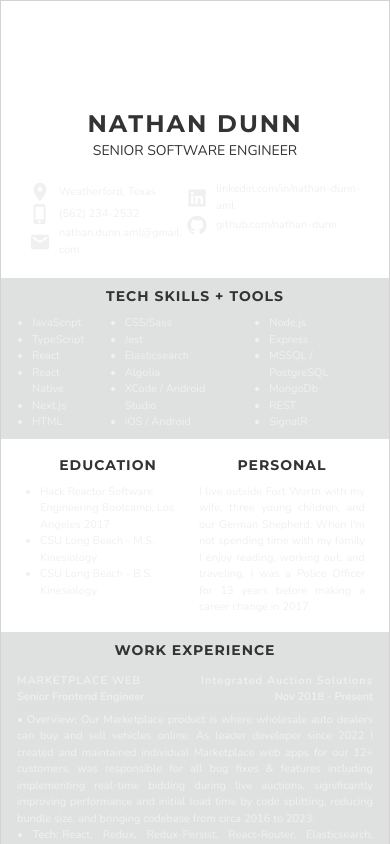
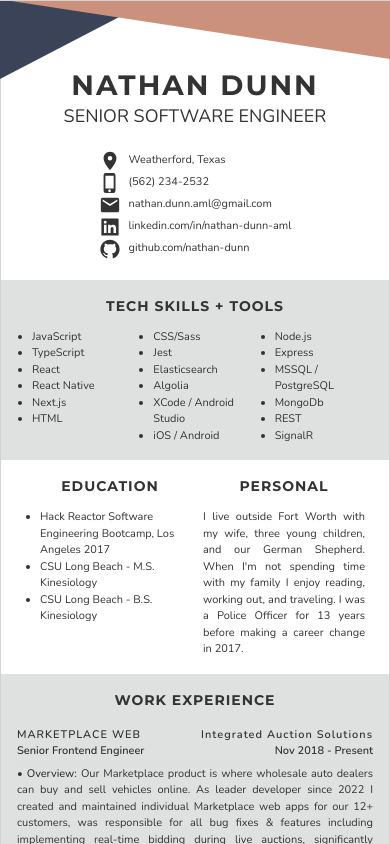
Before and after one commit to nathan-dunn/resume, a React (Create React App) app: page / in a window 390 px wide. Shown: the top 844 px of the page. Built offline with nearby package versions, Linux system fonts and the light colour scheme.

Commit message:
Finishing mobile

```diff
--- a/package.json
+++ b/package.json
@@ -32,6 +32,7 @@
     "react-scripts": "5.0.1",
     "sass": "^1.65.1",
     "typescript": "^4.9.5",
+    "usehooks-ts": "^2.9.1",
     "web-vitals": "^2.1.4"
   },
   "eslintConfig": {
--- a/src/components/Contact.tsx
+++ b/src/components/Contact.tsx
@@ -1,5 +1,6 @@
 import React from 'react';
 import { Flex, Box, Text, Link, VStack, HStack } from '@chakra-ui/react';
+import { useWindowSize } from 'usehooks-ts';
 import { SectionHeader } from './SectionHeader';
 import { data } from '../config';
 
@@ -35,7 +36,9 @@ export const Contact = () => {
 };
 
 export const ContactMobile = () => {
-  const part = Math.ceil(data.contacts.length / 2);
+  const { width } = useWindowSize();
+  const columns = width < 412 ? 1 : 2;
+  const part = Math.ceil(data.contacts.length / columns);
   const list1 = data.contacts.slice(0, part);
   const list2 = data.contacts.slice(part);
 
@@ -43,13 +46,13 @@ export const ContactMobile = () => {
     <HStack
       w="100%"
       align="flex-start"
-      justify="space-between"
+      justify="space-evenly"
       spacing={0}
       p={1}
       // border="1px solid darkblue"
     >
       <VStack align="flex-start" spacing={0}>
-        {list1.map((contact: any, index: number) => (
+        {[...list1].map((contact: any, index: number) => (
           <Link
             key={index}
             href={contact.link}
@@ -67,6 +70,7 @@ export const ContactMobile = () => {
         ))}
       </VStack>
 
+      {columns > 1 && (
         <VStack align="flex-start" spacing={0}>
           {list2.map((contact: any, index: number) => (
             <Link
@@ -85,6 +89,7 @@ export const ContactMobile = () => {
             </Link>
           ))}
         </VStack>
+      )}
     </HStack>
   );
 };
--- a/src/components/Education.tsx
+++ b/src/components/Education.tsx
@@ -1,6 +1,7 @@
 import React from 'react';
-import { Box, Text, UnorderedList, ListItem, VStack } from '@chakra-ui/react';
-import { SectionHeader } from './SectionHeader';
+import { Text, UnorderedList, ListItem, VStack } from '@chakra-ui/react';
+import { useWindowSize } from 'usehooks-ts';
+import { SectionHeader, SectionHeaderMobile } from './SectionHeader';
 import { data } from '../config';
 
 export const Education = () => {
@@ -24,16 +25,16 @@ export const Education = () => {
 };
 
 export const EducationMobile = () => {
+  const { width } = useWindowSize();
+
   return (
     <VStack
-      w="100%"
       align="flex-start"
       spacing={0}
-      // border="1px solid darkblue"
+      minW="50%"
+      //  border="1px solid darkblue"
     >
-      <Box alignSelf="center">
-        <SectionHeader title="EDUCATION" />
-      </Box>
+      <SectionHeaderMobile title="EDUCATION" />
       <UnorderedList pl={1}>
         {data.education.map((item, index) => (
           <ListItem key={index}>
--- a/src/components/Experience.tsx
+++ b/src/components/Experience.tsx
@@ -1,6 +1,6 @@
 import React from 'react';
-import { Box, Flex, Text, ListItem, List, VStack } from '@chakra-ui/react';
-import { SectionHeader } from './SectionHeader';
+import { Flex, Text, ListItem, List, VStack } from '@chakra-ui/react';
+import { SectionHeader, SectionHeaderMobile } from './SectionHeader';
 import { SectionDivider } from './SectionDivider';
 import { data, theme } from '../config';
 
@@ -95,9 +95,7 @@ export const ExperienceMobile = () => {
       spacing={0}
       // border="1px solid darkblue"
     >
-      <Box alignSelf="center">
-        <SectionHeader title="WORK EXPERIENCE" />
-      </Box>
+      <SectionHeaderMobile title="WORK EXPERIENCE" />
 
       <List mt={1}>
         {data.experience.map((experience, experienceIndex) => {
@@ -118,7 +116,6 @@ export const ExperienceMobile = () => {
           } = experience;
 
           const fontWeight = 600;
-          const fontWeight2 = 500;
 
           return (
             <ListItem
@@ -145,6 +142,7 @@ export const ExperienceMobile = () => {
               <SectionDivider h={0.5} />
 
               <Bullet label="Overview" value={overview} />
+              <SectionDivider h={0.5} bg="transparent" />
               <Bullet label="Tech" value={tech} />
             </ListItem>
           );
--- a/src/components/Header.tsx
+++ b/src/components/Header.tsx
@@ -1,17 +1,14 @@
 import React from 'react';
 import { Box } from '@chakra-ui/react';
+import { useWindowSize } from 'usehooks-ts';
 import { theme } from '../config';
 
-const { colors } = theme;
+const { colors, settings } = theme;
 
-interface HeaderProps {
-  width: number;
-}
-
-export const Header = ({ width }: HeaderProps) => {
+export const Header = () => {
   return (
     <Box
-      width={width}
+      width={settings.pageWidth}
       position="absolute"
       // border="1px dashed darkblue"
     >
@@ -35,3 +32,47 @@ export const Header = ({ width }: HeaderProps) => {
     </Box>
   );
 };
+
+export const HeaderMobile = () => {
+  const { width } = useWindowSize();
+
+  const _width = Math.max(width, settings.minPageWidth);
+
+  const shape1 = {
+    borderTop: `${_width * 0.2}px solid ${colors.tc2}`, // bottom-left
+    borderRight: `${_width * 0.385}px solid transparent`, // top-right
+  };
+
+  const shape2 = {
+    borderTop: `${_width * 0.15}px solid ${colors.tc1}`, // bottom-right
+    borderLeft: `${_width * 0.974}px solid transparent`, // top-left
+  };
+
+  return (
+    <Box
+      width={_width}
+      minW="100vw"
+      position="absolute"
+
+      // border="1px dashed darkblue"
+    >
+      <Box
+        width={0}
+        height={0}
+        position="absolute"
+        zIndex={3}
+        borderTop={shape1.borderTop}
+        borderRight={shape1.borderRight}
+      />
+      <Box
+        width={0}
+        height={0}
+        position="absolute"
+        zIndex={4}
+        borderTop={shape2.borderTop}
+        borderLeft={shape2.borderLeft}
+        right={0}
+      />
+    </Box>
+  );
+};
--- a/src/components/Page.tsx
+++ b/src/components/Page.tsx
@@ -1,6 +1,7 @@
 import React, { useRef } from 'react';
 import { Box, Grid, Button, Stack, HStack, VStack } from '@chakra-ui/react';
 import {
+  ColorModeSwitcher,
   Contact,
   ContactMobile,
   Education,
@@ -8,18 +9,18 @@ import {
   Experience,
   ExperienceMobile,
   Header,
+  HeaderMobile,
   Personal,
   PersonalMobile,
   Photo,
-  PhotoMobile,
   SectionDivider,
   Skills,
   SkillsMobile,
   Title,
   TitleMobile,
-  ColorModeSwitcher,
 } from '.';
-import { useIsMobile } from '../hooks';
+// import { useIsMobile } from '../hooks';
+import { useWindowSize } from 'usehooks-ts';
 import { theme } from '../config';
 import { jsPDF } from 'jspdf';
 
@@ -60,14 +61,15 @@ const PDFButton = ({ pageRef }: PDFButtonProps) => {
 export const Page = () => {
   const windowRef = useRef<any>(null);
   const pageRef = useRef<any>(null);
-  const isMobile = !!useIsMobile();
+  const { width } = useWindowSize();
+  const isMobile = width <= settings.mobile;
 
   return !isMobile ? (
     <Stack
       ref={windowRef}
       h="100%"
       minH="100vh"
-      width="100%"
+      w="100%"
       align="center"
       backgroundColor="#F0F0F0"
       p={3}
@@ -77,7 +79,7 @@ export const Page = () => {
       <Grid
         ref={pageRef}
         h="100%"
-        width={settings.pageWidth}
+        w={settings.pageWidth}
         fontFamily={fonts.ff2}
         fontSize={fonts.fs1}
         color={colors.fc1}
@@ -87,11 +89,11 @@ export const Page = () => {
         // boxShadow={`3px 3px 10px`}
         // border="1px dashed green"
       >
-        <Header width={settings.pageWidth} />
+        <Header />
         <HStack
           w="100%"
-          height="100%"
-          minHeight="100%"
+          h="100%"
+          minH="100%"
           spacing={0}
           align="flex-start"
           // border="1px dashed gold"
@@ -135,29 +137,36 @@ export const Page = () => {
       </Grid>
     </Stack>
   ) : (
-    <Stack ref={windowRef} h="100%" width="100%" align="center" backgroundColor="#F0F0F0">
+    <Stack
+      ref={windowRef}
+      h="100%"
+      w="100vw"
+      minW={settings.minPageWidth}
+      align="center"
+      backgroundColor="#F0F0F0"
+    >
       <VStack
         ref={pageRef}
         h="100%"
-        width="100%"
+        w="100vw"
+        minW={settings.minPageWidth}
         spacing={2}
         fontFamily={fonts.ff2}
         fontSize={fonts.fs1}
         borderWidth="1px"
         borderColor="lightgray"
         bg={colors.bg1}
+        color={colors.fc1}
         // border="1px dashed green"
       >
-        {/* <Header width={width} /> */}
+        <HeaderMobile />
 
-        <VStack w="100%" align="center" justify="space-evenly" bg={colors.bg1} px={6} py={2}>
+        <VStack w="100%" align="center" justify="space-evenly" bg={colors.bg1} p={2}>
           <TitleMobile />
-          {/* <PhotoMobile /> */}
-
           <ContactMobile />
         </VStack>
 
-        <Box px={4} py={2} bg={colors.bg2} w="100%">
+        <Box p={4} bg={colors.bg2} w="100%">
           <SkillsMobile />
         </Box>
 
@@ -166,7 +175,7 @@ export const Page = () => {
           <PersonalMobile />
         </HStack>
 
-        <Box px={4} py={2} bg={colors.bg2} w="100%">
+        <Box p={4} bg={colors.bg2} w="100%">
           <ExperienceMobile />
         </Box>
       </VStack>
--- a/src/components/Personal.tsx
+++ b/src/components/Personal.tsx
@@ -1,6 +1,6 @@
 import React from 'react';
 import { Box, VStack, Text } from '@chakra-ui/react';
-import { SectionHeader } from './SectionHeader';
+import { SectionHeader, SectionHeaderMobile } from './SectionHeader';
 import { data } from '../config';
 
 export const Personal = () => {
@@ -12,7 +12,9 @@ export const Personal = () => {
       // border="1px solid darkblue"
     >
       <SectionHeader title="PERSONAL" />
-      <Text textAlign="justify">{data.personal.join(' ')}</Text>
+      <Box>
+        <Text textAlign="justify">{data.personal.join(' ')}</Text>
+      </Box>
     </VStack>
   );
 };
@@ -25,9 +27,7 @@ export const PersonalMobile = () => {
       spacing={0}
       // border="1px solid darkblue"
     >
-      <Box alignSelf="center">
-        <SectionHeader title="PERSONAL" />
-      </Box>
+      <SectionHeaderMobile title="PERSONAL" />
       <Text textAlign="justify">{data.personal.join(' ')}</Text>
     </VStack>
   );
--- a/src/components/SectionHeader.tsx
+++ b/src/components/SectionHeader.tsx
@@ -1,5 +1,5 @@
 import React from 'react';
-import { Text } from '@chakra-ui/react';
+import { Box, Text } from '@chakra-ui/react';
 import { theme } from '../config';
 
 const { colors, fonts } = theme;
@@ -23,3 +23,20 @@ export const SectionHeader = ({ title, color = colors.fc1 }: SectionHeaderProps)
     </Text>
   );
 };
+
+export const SectionHeaderMobile = ({ title, color = colors.fc1 }: SectionHeaderProps) => {
+  return (
+    <Box alignSelf="center">
+      <Text
+        mb={3}
+        color={color}
+        fontFamily={fonts.ff1}
+        fontSize={fonts.fs2}
+        fontWeight={700}
+        letterSpacing={1}
+      >
+        {title}
+      </Text>
+    </Box>
+  );
+};
--- a/src/components/Skills.tsx
+++ b/src/components/Skills.tsx
@@ -1,6 +1,7 @@
 import React from 'react';
-import { Box, ListItem, Stack, UnorderedList, VStack, HStack } from '@chakra-ui/react';
-import { SectionHeader } from '.';
+import { ListItem, UnorderedList, VStack, HStack } from '@chakra-ui/react';
+import { useWindowSize } from 'usehooks-ts';
+import { SectionHeader, SectionHeaderMobile } from '.';
 import { data } from '../config';
 
 interface SkillsListProps {
@@ -8,7 +9,7 @@ interface SkillsListProps {
 }
 
 const SkillsList = ({ list }: SkillsListProps) => (
-  <UnorderedList pl={1}>
+  <UnorderedList pl={1} w="33%">
     {list.map((item: string, index: number) => (
       <ListItem key={index} mb={0}>
         {item}
@@ -41,6 +42,8 @@ export const Skills = () => {
 };
 
 export const SkillsMobile = () => {
+  const { width } = useWindowSize();
+
   const part = Math.ceil(data.skills.length / 4);
   const list1 = data.skills.slice(0, part);
   const list2 = data.skills.slice(part, part * 2);
@@ -53,11 +56,9 @@ export const SkillsMobile = () => {
       spacing={0}
       //  border="1px solid darkblue"
     >
-      <Box alignSelf="center">
-        <SectionHeader title="TECH SKILLS + TOOLS" />
-      </Box>
+      <SectionHeaderMobile title="TECH SKILLS + TOOLS" />
 
-      <HStack w="100%" spacing={4} justify="space-evenly">
+      <HStack w={width < 412 ? '100%' : '80%'} justify="center" align="flex-start">
         <SkillsList list={list1} />
         <SkillsList list={list2} />
         <SkillsList list={list3} />
--- a/src/components/Title.tsx
+++ b/src/components/Title.tsx
@@ -1,8 +1,9 @@
 import React from 'react';
 import { Text, VStack } from '@chakra-ui/react';
+import { useWindowSize } from 'usehooks-ts';
 import { theme, data } from '../config';
 
-const { colors, fonts } = theme;
+const { colors, fonts, settings } = theme;
 
 export const Title = () => {
   const height: string = '170px';
@@ -35,11 +36,15 @@ export const Title = () => {
 };
 
 export const TitleMobile = () => {
-  const height: string = '160px';
+  const { width } = useWindowSize();
+  const _width = Math.max(width, settings.minPageWidth);
+  const height: number = _width * 0.33;
+
   return (
     <VStack
+      minH="125px"
+      maxH="130px"
       h={height}
-      minH={height}
       w="100%"
       justify="flex-end"
       align="center"
@@ -49,7 +54,7 @@ export const TitleMobile = () => {
     >
       <Text
         color={colors.fc1}
-        fontSize={24}
+        fontSize={28}
         fontFamily={fonts.ff1}
         fontWeight={700}
         letterSpacing="2px"
@@ -58,7 +63,7 @@ export const TitleMobile = () => {
         {data.profile.name}
       </Text>
 
-      <Text color={colors.fc1} fontSize={14}>
+      <Text color={colors.fc1} fontSize={18}>
         {data.profile.title}
       </Text>
     </VStack>
--- a/src/config/index.tsx
+++ b/src/config/index.tsx
@@ -6,6 +6,7 @@ import { mode } from '@chakra-ui/theme-tools';
 // measurements
 const mobile = 768;
 const pageWidth = 738;
+const minPageWidth = 390;
 const pageSplit = '31%';
 
 // colors
@@ -28,7 +29,7 @@ const fs2 = 14;
 
 export const theme = extendTheme({
   config: { initialColorMode: 'dark', useSystemColorMode: true },
-  settings: { pageWidth, pageSplit, mobile },
+  settings: { pageWidth, minPageWidth, pageSplit, mobile },
   colors: { chakraBlueGray, light, dark, tc1, tc2, bg1, bg2, fc1, fc2 },
   fonts: { ff1, ff2, fs1, fs2 },
   breakpoints: { sm: '320px', md: '768px', lg: '960px', xl: '1200px', '2xl': '1536px' },
--- a/src/hooks/index.tsx
+++ /dev/null
@@ -1,23 +0,0 @@
-import { useState, useEffect } from 'react';
-import { theme } from '../config';
-const { settings } = theme;
-
-const getIsMobile = () => window.innerWidth <= settings.mobile;
-
-export const useIsMobile = () => {
-  const [isMobile, setIsMobile] = useState(getIsMobile());
-
-  useEffect(() => {
-    const onResize = () => {
-      setIsMobile(getIsMobile());
-    };
-
-    window.addEventListener('resize', onResize);
-
-    return () => {
-      window.removeEventListener('resize', onResize);
-    };
-  }, []);
-
-  return isMobile;
-};
```
Also changed, not shown: 2 other files (tests, documents, lock files or other folders). Lines whose indentation alone changed are shown as unchanged.
